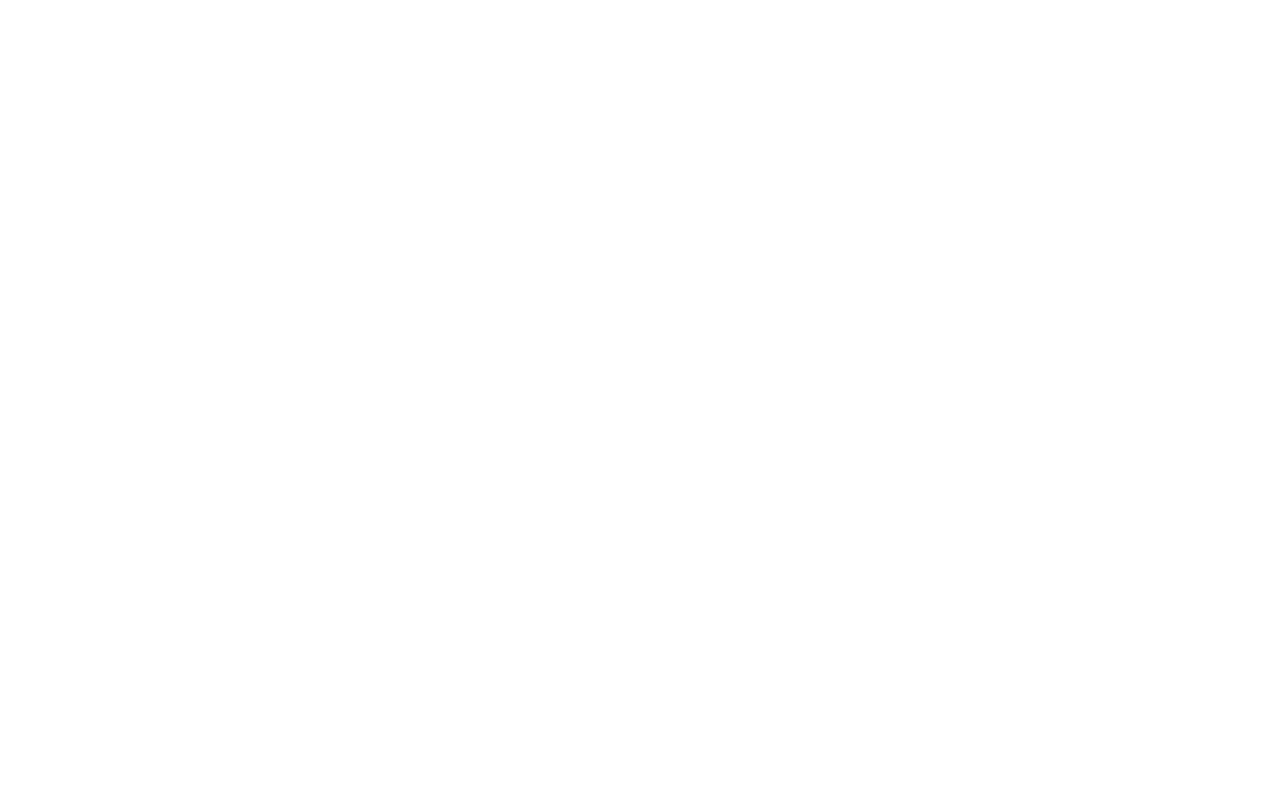
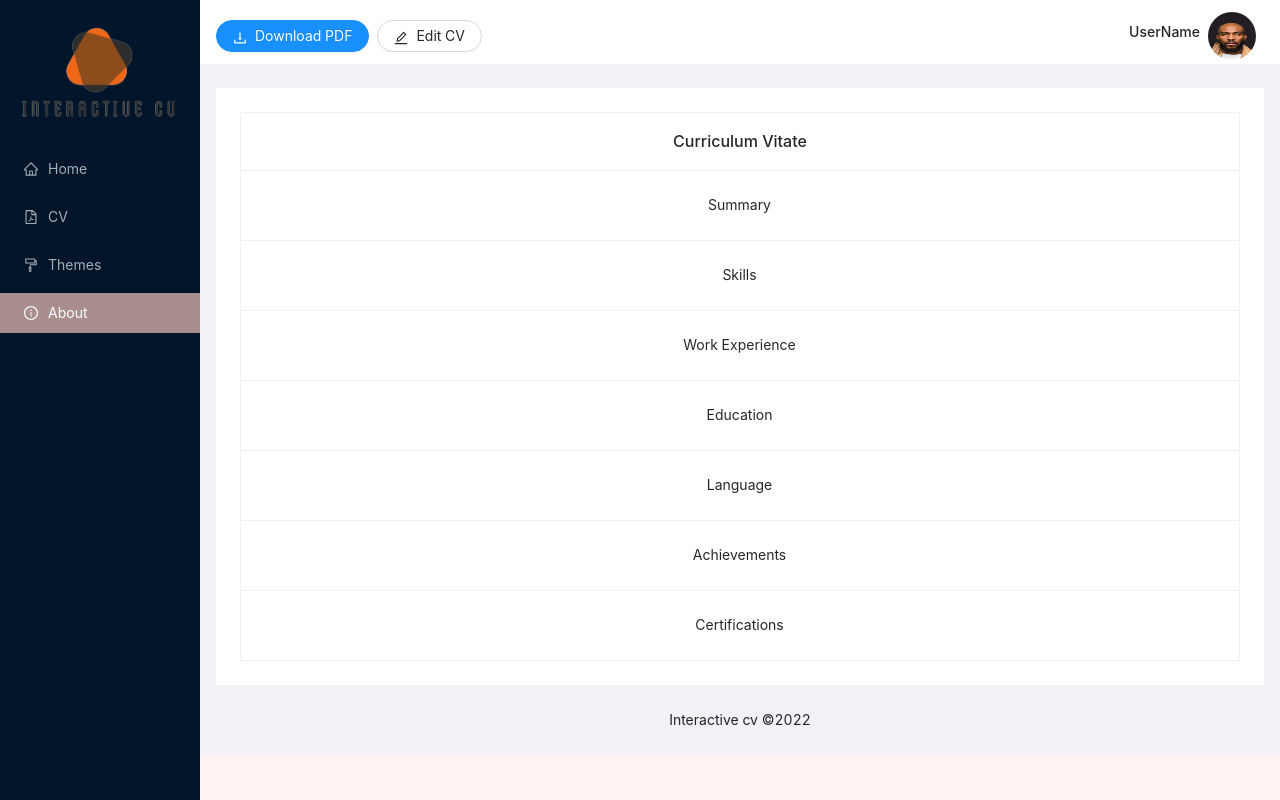
Before and after one commit to Abrish-b/intractive-cv-portfolio-project, a React (Create React App) app: page /dashboard in a window 1280 px wide. Before the commit this address had no page. Built offline with nearby package versions, Linux system fonts and the light colour scheme.

Commit message:
dashboard update cards

```diff
--- a/src/App.js
+++ b/src/App.js
@@ -5,18 +5,22 @@ import Reset from "./Reset";
 import Privacypolicy from "./Privacypolicy";
 import Password from "./Password";
 import Wrapper from './Wrapper';
+import Dashboard from './Dashboard';
 
 
 function App() {
   return (
     <Router>
+      <div className='min-h-screen bg-red-50'>
       <Routes>
         <Route path="/" element={<Wrapper><Loginpage /></Wrapper>} />
         <Route path="/register" element={<Wrapper><Register /></Wrapper>}/>
         <Route path="/reset-pass" element={<Wrapper><Reset /></Wrapper>}/>
         <Route path="/privacypolicy" element={<Wrapper><Privacypolicy /></Wrapper>}/>
         <Route path="/password:uuid" element={<Wrapper><Password/></Wrapper>}/>
+        <Route path='/dashboard' element={<Dashboard />} />
       </Routes>
+      </div>
     </Router>
   );
 }
--- /dev/null
+++ b/src/Dashboard.js
@@ -0,0 +1,117 @@
+import React from 'react';
+import logo from "./Assets/logo-removebg-preview.png"
+import profile from './Assets/prof.jpg'
+import {
+    FormatPainterOutlined,EditOutlined, DownloadOutlined, HomeOutlined, FilePdfOutlined, InfoCircleOutlined,
+  } from '@ant-design/icons';
+
+import { Layout, Menu , Button, Card} from 'antd';
+const { Header, Content, Footer, Sider } = Layout;
+
+const navItems = [{
+    key: '1',
+    icon: React.createElement(HomeOutlined),
+    label: 'Home'
+},{
+    key: '2',
+    icon: React.createElement(FilePdfOutlined),
+    label: 'CV'
+}, {
+    key: '3',
+    icon: React.createElement(FormatPainterOutlined),
+    label: 'Themes'
+},
+{
+    key: '4',
+    icon: React.createElement(InfoCircleOutlined),
+    label: 'About'
+
+}]
+
+const gridStyle = {
+    width: '100%',
+    textAlign: 'center',
+  };
+
+const Dashboard = () => {
+ const download=  () => {
+      console.log('download pdf');
+ }
+  return (
+    <div>
+        <Layout hasSider>
+            <Sider
+            style={{
+                overflow: 'auto',
+                height: '100vh',
+                position: 'fixed',
+                left: 0,
+                top: 0,
+                bottom: 0,
+            }}
+            >
+            <div className="logo"><img src={logo} alt='logo'/></div>
+            <Menu theme="dark" mode="inline" defaultSelectedKeys={['4']} items={navItems} />
+            </Sider>
+            <Layout
+            className="site-layout"
+            style={{
+                marginLeft: 200,
+            }}
+            >
+            <Header
+                className="site-layout-background"
+                style={{
+                padding: 0,
+                }}
+            >   <div className='flex flex-row-reverse items-center ml-4 mr-4'>
+                    <img className='m-2 w-12 h-12 rounded-full' src={profile} alt='profile pic'/>
+                    <h2>UserName</h2>
+                    <Button className='mr-auto' type="default" shape="round" icon={<EditOutlined />} onClick={download()}>
+                        Edit CV
+                    </Button>
+                    <Button className='mr-2' type="primary" shape="round" icon={<DownloadOutlined />} onClick={download}>
+                        Download PDF
+                    </Button>
+
+                </div>
+            </Header>
+            <Content
+                style={{
+                margin: '24px 16px 0',
+                overflow: 'initial',
+                }}
+            >
+                <div
+                className="site-layout-background"
+                style={{
+                    padding: 24,
+                    textAlign: 'center',
+                }}
+                >
+                <Card title="Curriculum Vitate">
+                    <Card.Grid style={gridStyle}>Summary</Card.Grid>
+                    <Card.Grid style={gridStyle}>Skills</Card.Grid>
+                    <Card.Grid style={gridStyle}>Work Experience</Card.Grid>
+                    <Card.Grid style={gridStyle}>Education</Card.Grid>
+                    <Card.Grid style={gridStyle}>Language</Card.Grid>
+                    <Card.Grid style={gridStyle}>Achievements</Card.Grid>
+                    <Card.Grid style={gridStyle}>Certifications</Card.Grid>
+                </Card>
+
+                </div>
+            </Content>
+            <Footer
+                style={{
+                textAlign: 'center',
+                }}
+            >
+                Interactive cv ©2022
+            </Footer>
+            </Layout>
+        </Layout>
+    </div>
+  )
+}
+
+export default Dashboard
--- a/src/Wrapper.js
+++ b/src/Wrapper.js
@@ -2,7 +2,7 @@ import logo from "./Assets/logo-removebg-preview.png"
 
 const Wrapper = ({children}) => {
   return (
-    <div className="min-h-screen flex flex-col justify-center items-center bg-red-50">
+    <div className="min-h-screen flex flex-col justify-center items-center">
         <img className="max-w-sm my-4" src={logo} alt="logo"/>
         {children}
     </div>
--- a/src/index.css
+++ b/src/index.css
@@ -17,3 +17,22 @@
 .login-form-button {
     width: 100%;
 }
+
+#components-layout-demo-fixed-sider .logo {
+    height: 32px;
+    margin: 16px;
+    background: rgba(255, 255, 255, 0.2);
+}
+
+.site-layout .site-layout-background {
+    background: #fff;
+}
+
+/* .ant-layout-sider-children,
+.ant-menu {
+    background-color: #2E2D2D !important;
+} */
+
+.ant-menu-item-selected {
+    background-color: #aa8d8d !important;
+}
```
Also changed, not shown: src/Assets/portrait.jpg (added), src/Assets/prof.jpg (added).
